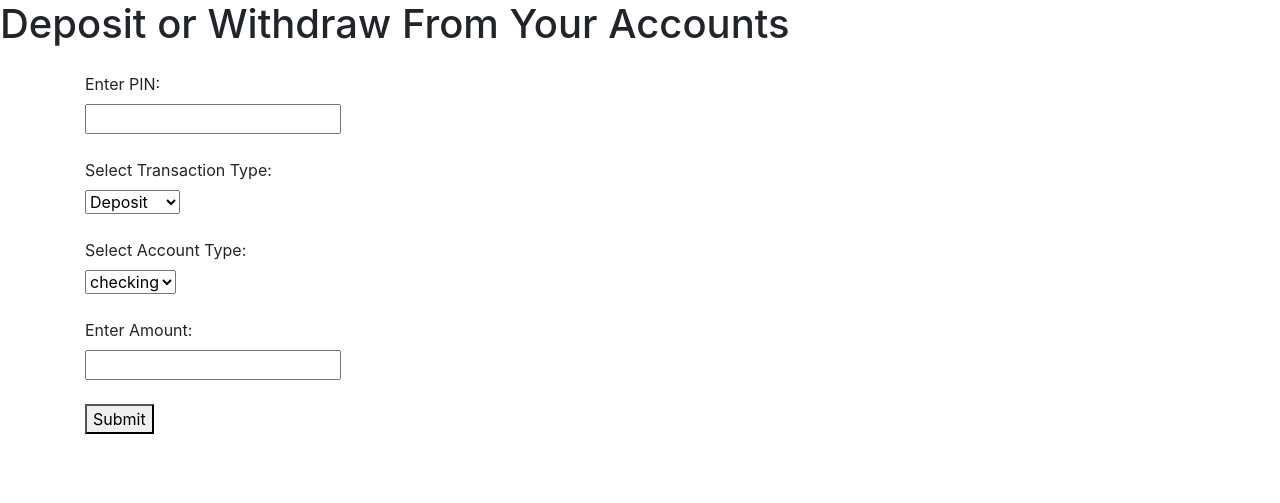
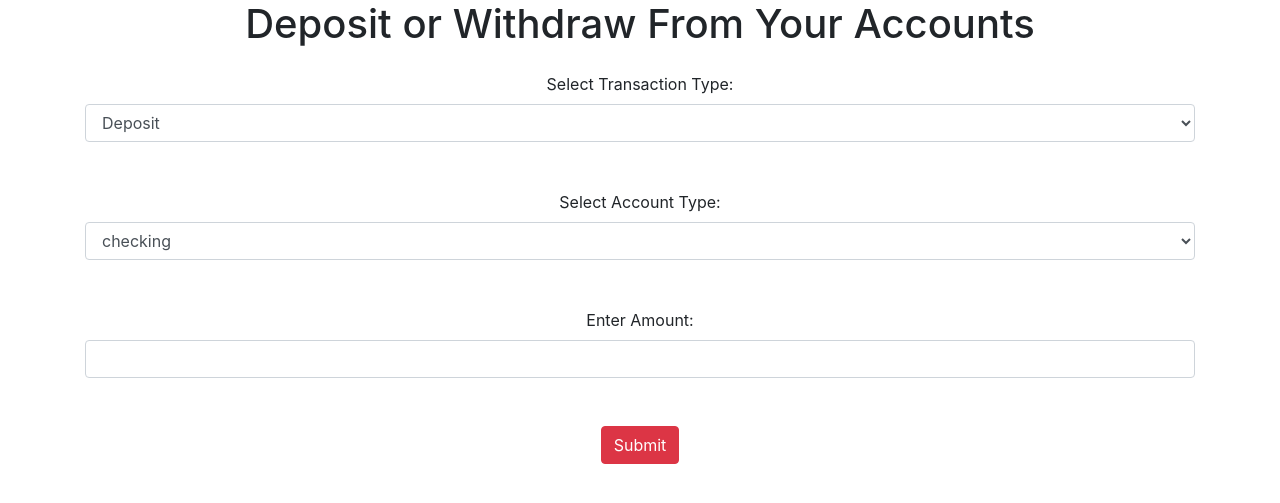
Before and after one commit to FreeBogone/MazeBank, a PHP site: page /dashboard/TransactionPage.php in a window 1280 px wide. Shown: the part 56-559 px from the top of the page. Run offline with PHP 8.4, Linux system fonts and the light colour scheme; a user stored in the database is signed in.

Commit message:
changed homepage and transaction page

```diff
--- a/dashboard/TransactionPage.php
+++ b/dashboard/TransactionPage.php
@@ -31,27 +31,24 @@
 
 
 
-    <h1>Deposit or Withdraw From Your Accounts</h1>
-    <div class="container mt-4">
+    <h1 style="text-align:center">Deposit or Withdraw From Your Accounts</h1>
+    <div style="text-align:center" class="container mt-4">
         <form method="post" id="balanceForm" action="TransactionPage.php">
-            <!-- Input field for user ID -->
-            <label for="user_id">Enter PIN:</label><br>
-            <input type="number" id="user_id" name="user_id" min="1" required><br><br>
             <!-- Input fields for transaction type and amount -->
             <label for="transaction_type">Select Transaction Type:</label><br>
-            <select id="transaction_type" name="transaction_type">
+            <select class="form-control" id="transaction_type" name="transaction_type">
                 <option value="deposit">Deposit</option>
                 <option value="withdraw">Withdraw</option>
                 <option value="transfer">Transfer</option>
             </select><br><br>
             <label for="account">Select Account Type:</label><br>
-            <select id="account" name="account">
+            <select class="form-control" id="account" name="account">
                 <option value="checking">checking</option>
                 <option value="savings">savings</option>
             </select><br><br>
             <label for="amount">Enter Amount:</label><br>
-            <input type="number" id="amount" name="amount" min="0" step="0.01" required><br><br>
-            <button type="submit">Submit</button>
+            <input class="form-control" type="number" id="amount" name="amount" min="0" step="0.01" required><br><br>
+            <button type="submit" class="btn btn-danger">Submit</button>
         </form>
     </div>
 </body>
```
Also changed, not shown: dashboard/HomePage.php (+12 -2 lines).
